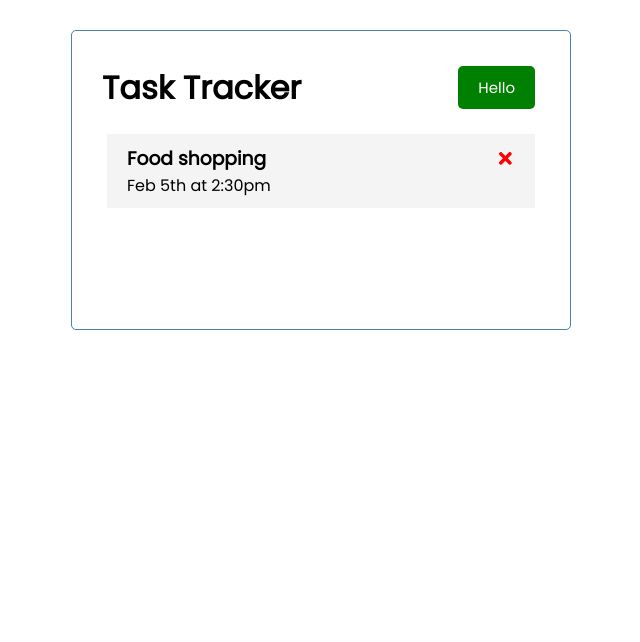
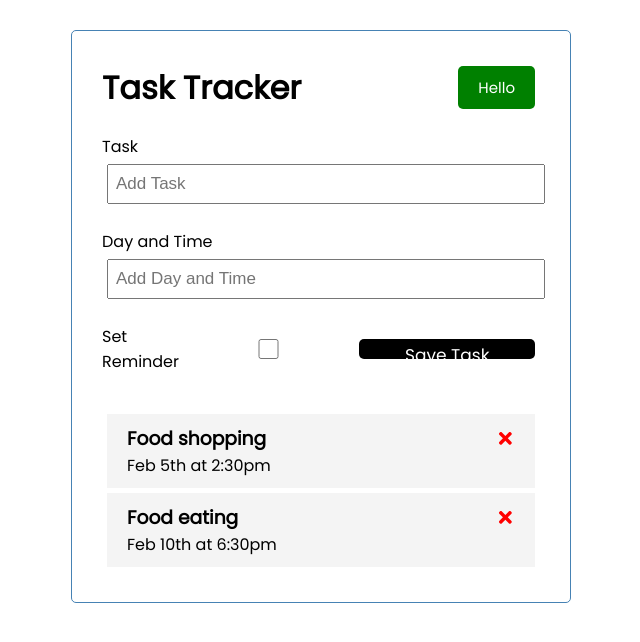
Before and after one commit to tkozemzak/react-task-tracker, a React (Create React App) app: page / in a window 1280 px wide. Shown: the top 642 px of the page, without its empty margins (319-959 px from the left). Built offline with nearby package versions, Linux system fonts and the light colour scheme.

Commit message:
add reminder toggle and AddTask form

```diff
--- a/src/App.js
+++ b/src/App.js
@@ -1,5 +1,6 @@
 import Header from './components/Header';
 import Tasks from './components/Tasks';
+import AddTask from './components/AddTask';
 import { useState } from 'react';
 
 
@@ -12,7 +13,18 @@
      day: 'Feb 5th at 2:30pm',
      reminder: false,
     },
+    {
+     id: 2,
+     text: 'Food eating',
+     day: 'Feb 10th at 6:30pm',
+     reminder: false,
+    },
  ])
+
+ //Add task
+ const addTask = (task) => {
+   console.log("task from Addtask:", task);
+ }
 
  //Delete task
  const deleteTask = (id) => {
@@ -20,14 +32,22 @@
    setTasks(tasks.filter((task) => task.id !== id))
  }
 
+ //Toggle reminder
+ const toggleReminder = (id) => {
+   setTasks(tasks.map((task) => task.id === id
+   ? { ...task, reminder: !task.reminder } : task))
+ }
+
 
 
   return (
     <div className="container">
         <Header title="Task Tracker"/>
+        <AddTask onAdd={addTask}/>
         {tasks.length > 0 ?
-        <Tasks tasks={tasks} onDelete={deleteTask}/> :
+        <Tasks tasks={tasks} onDelete={deleteTask} onToggle={toggleReminder}/> :
         'No Tasks To Show'}
+
     </div>
   );
 }
--- /dev/null
+++ b/src/components/AddTask.js
@@ -0,0 +1,53 @@
+import { useState } from 'react';
+
+const AddTask = ({ onAdd }) => {
+    const [text, setText] = useState('')
+    const [day, setDay] = useState('')
+    const [reminder, setReminder] = useState('')
+
+    const onSubmit = (e) => {
+        e.preventDefault()
+
+        if(!text) {
+            alert('Please add a task')
+            return
+        }
+
+        onAdd({ text, day, reminder })
+
+        setText('')
+        setDay('')
+        setReminder(false)
+    }
+
+    return (
+        <form className='add-form' onSubmit={onSubmit}>
+            <div className='form-control'>
+                <label>Task</label>
+                <input type='text' placeholder="Add Task"
+                value={text}
+                onChange={(e) => setText(e.target.value)}
+                />
+            </div>
+            <div className='form-control'>
+                <label>Day and Time</label>
+                <input type='text' placeholder="Add Day and Time"
+                value={day}
+                onChange={(e) => setDay(e.target.value)}
+                />
+            </div>
+            <div className='form-control form-control-check'>
+                <label>Set Reminder</label>
+                <input type='checkbox'
+                checked={reminder}
+                value={reminder}
+                onChange={(e) => setReminder(e.currentTarget.checked)}
+                />
+                <input className='btn btn-block' type='submit' value='Save Task'/>
+            </div>
+
+        </form>
+    )
+}
+
+export default AddTask
--- a/src/components/Task.js
+++ b/src/components/Task.js
@@ -1,8 +1,8 @@
 import { FaTimes } from 'react-icons/fa';
 
-const Task = ( { task, onDelete }) => {
+const Task = ( { task, onDelete, onToggle }) => {
     return (
-        <div className='task'>
+        <div className={`task ${task.reminder ? 'reminder' : ''}`} onDoubleClick={() => onToggle(task.id)}>
             <h3>
                 {task.text}
                 <FaTimes
--- a/src/components/Tasks.js
+++ b/src/components/Tasks.js
@@ -1,15 +1,15 @@
 import Task from './Task';
 
 
-
-const Tasks = ({ tasks, onDelete }) => {
-
-
-
+const Tasks = ({ tasks, onDelete, onToggle }) => {
     return (
         <>
             {tasks.map((task)=>(
-                <Task key={task.id} task={task} onDelete={onDelete}/>
+                <Task key={task.id}
+                    task={task}
+                    onDelete={onDelete}
+                    onToggle={onToggle}
+                />
             ))}
         </>
     )
```
